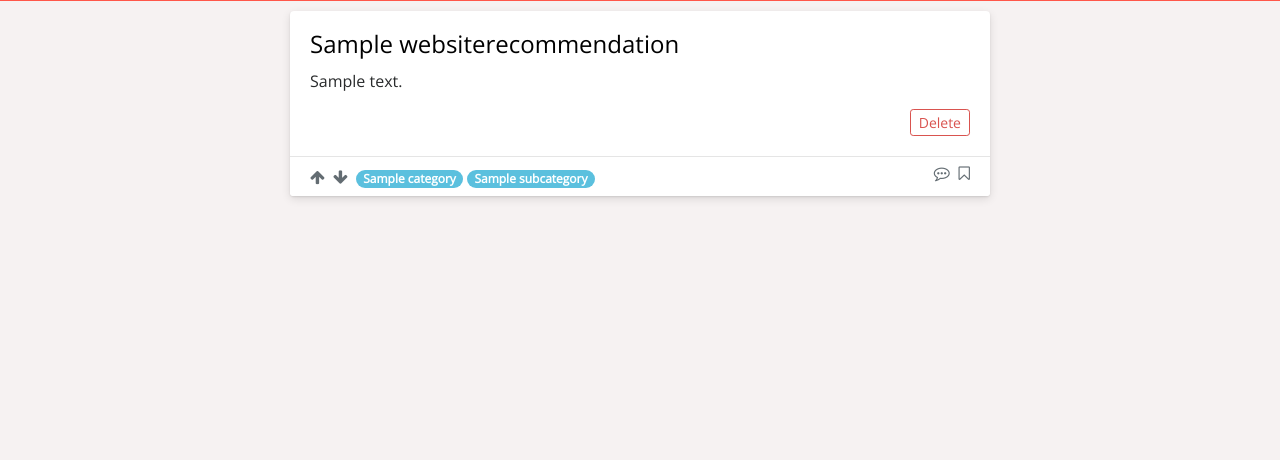
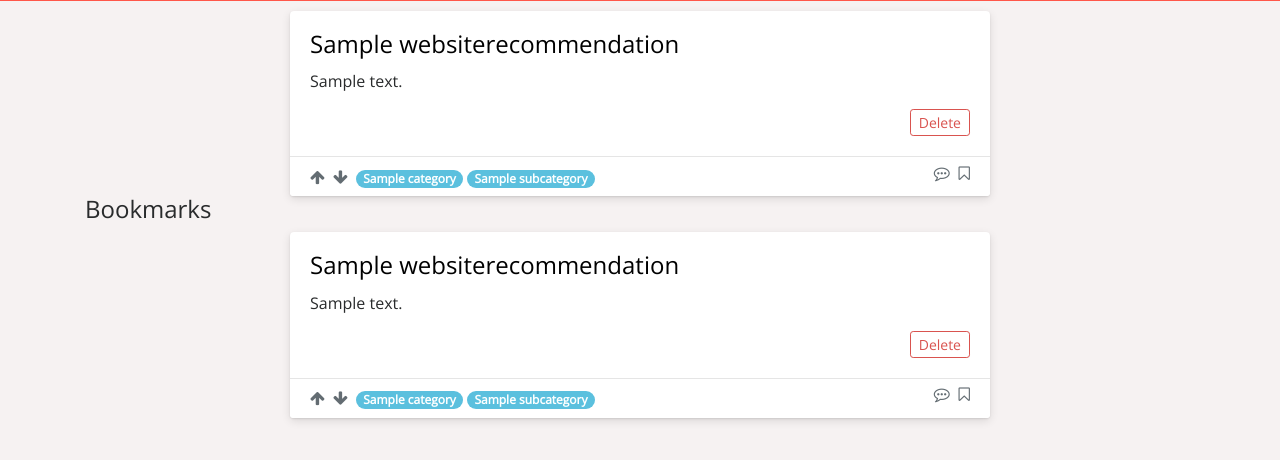
Before and after one commit to ollysmall/wikitowns, a Django app: a page that uses website/templates/website/profile.html in a window 1280 px wide. Shown: the part 215-675 px from the top of the page. Run offline with Django 3.2, Linux system fonts and the light colour scheme; a user stored in the database is signed in; tables that the repository leaves empty hold one stand-in row (values such as "Sample post"); some libraries are stand-ins or nearby versions.

Commit message:
commenting system added

```diff
--- a/static/css/main.css
+++ b/static/css/main.css
@@ -56,3 +56,9 @@ i:hover {
 .clicked-button {
   color: red;
 }
+
+.comment-textbox {
+  width: 100%;
+  margin: auto;
+  margin-top:10px;
+}
--- a/static/js/noobhub-ajax.js
+++ b/static/js/noobhub-ajax.js
@@ -54,6 +54,26 @@ $('.downvote_website').click(function(){
           });
     })
 
+$('.bookmark_website').click(function(){
+  $(this).toggleClass("clicked-button");
+  var websiteid = $(this).attr('data-websiteid');
+
+  $.ajax({
+             type: "POST",
+             url: '/bookmark_website/',
+             data: {'websiteid': websiteid},
+             dataType: "json",
+
+             success: function(response){
+
+
+              },
+              error: function(response) {
+                     window.location.href = '/accounts/login/';
+              }
+        });
+  })
+
 //gets the csrf token
 function getCookie(name) {
     var cookieValue = null;
--- a/website/admin.py
+++ b/website/admin.py
@@ -1,5 +1,5 @@
 from django.contrib import admin
-from website.models import Category, SubCategory, WebsiteRecommendation
+from website.models import Category, SubCategory, WebsiteRecommendation, WebsiteComment
 
 class CategoryAdmin(admin.ModelAdmin):
     prepopulated_fields = {'slug':('name',)}
@@ -10,3 +10,4 @@ class SubCategoryAdmin(admin.ModelAdmin):
 admin.site.register(Category, CategoryAdmin)
 admin.site.register(SubCategory, SubCategoryAdmin)
 admin.site.register(WebsiteRecommendation)
+admin.site.register(WebsiteComment)
--- a/website/models.py
+++ b/website/models.py
@@ -41,6 +41,7 @@ class WebsiteRecommendation(models.Model):
             default=timezone.now)
     upvote = models.ManyToManyField(User, related_name='website_upvote')
     downvote = models.ManyToManyField(User, related_name='website_downvote')
+    bookmark = models.ManyToManyField(User, related_name='bookmark')
 
     @property
     def total_votes(self):
@@ -56,3 +57,12 @@ class WebsiteRecommendation(models.Model):
 
     def __str__(self):
         return self.title
+
+class WebsiteComment(models.Model):
+    website = models.ForeignKey(WebsiteRecommendation, related_name='comments')
+    author = models.ForeignKey(User)
+    text = models.TextField(max_length=2000) #check this length is ok
+    created_date = models.DateTimeField(default=timezone.now)
+
+    def __str__(self):
+        return self.text
--- a/website/templates/website/create_website.html
+++ b/website/templates/website/create_website.html
@@ -5,6 +5,7 @@
 {% block title %}noobhub{% endblock %}
 
 {% block body_block %}
+
 <div>
   <form enctype="multipart/form-data" id="WebsiteForm" method="post">
     {% csrf_token %}
--- a/website/templates/website/profile.html
+++ b/website/templates/website/profile.html
@@ -57,6 +57,50 @@
     <strong>No recomendations have been made yet.</strong>
   {% endif %}
 
+  <h4>Bookmarks</h4>
+
+  {% if website_bookmarks %}
+
+    {% for website in website_bookmarks %}
+
+    <div class="card card-top-buffer card-link-text rec-shadow">
+
+      <div class="card-block">
+        <a href="{{ website.url }}" style="color: black;">
+        <h4 class="card-title">{{ website.title }}</h4>
+        </a>
+        <p class="card-text">{{ website.description }}</p>
+        <p></p>
+          {% if user.is_authenticated %}
+          {% if website.website_author.pk == user.pk %}
+            <a class="btn btn-outline-danger btn-sm pull-right" href="{% url 'delete_website' website.pk %}">Delete</a>
+          {% endif %}
+          {% endif %}
+        </p>
+      </div>
+
+      <div class="card-footer text-muted">
+        <i class="fa fa-arrow-up" aria-hidden="true">&nbsp;</i>
+        <i class="fa fa-arrow-down" aria-hidden="true">&nbsp;</i>
+        <a href="{% url 'category' website.category.slug %}">
+        <span class="badge badge-pill badge-info">{{ website.category }}</span>
+        </a>
+        <a href="{% url 'subcategory' website.category.slug website.subcategory.slug %}">
+        <span class="badge badge-pill badge-info">{{ website.subcategory }}</span>
+        </a>
+        <i class="fa fa-bookmark-o pull-right" aria-hidden="true"></i>
+        <i class="fa fa-commenting-o pull-right" aria-hidden="true">&nbsp;</i>
+
+      </div>
+
+    </div>
+
+    {% endfor %}
+
+  {% else %}
+    <strong>No bookmarks have been made yet.</strong>
+  {% endif %}
+
 </div>
 
 {% endblock %}
--- a/website/urls.py
+++ b/website/urls.py
@@ -11,4 +11,6 @@ urlpatterns = [
     url(r'^delete_website/(?P<pk>\d+)/$', login_required(views.DeleteWebsiteRecommendation.as_view()), name='delete_website'),
     url(r'^upvote_website/$', views.upvote_website, name='upvote_website'),
     url(r'^downvote_website/$', views.downvote_website, name='downvote_website'),
+    url(r'^bookmark_website/$', views.bookmark_website, name='bookmark_website'),
+    url(r'^category/(?P<category_name_slug>[\w\-]+)/(?P<subcategory_name_slug>[\w\-]+)/(?P<pk>\d+)/comments/$', views.website_comment, name='website_comment'),
 ]
--- a/website/views.py
+++ b/website/views.py
@@ -1,10 +1,10 @@
 from django.shortcuts import render
 from django.http import HttpResponse, Http404
-from website.models import Category, SubCategory, WebsiteRecommendation
-from website.forms import WebsiteForm
+from website.models import Category, SubCategory, WebsiteRecommendation, WebsiteComment
+from website.forms import WebsiteForm, WebsiteCommentForm
 from django.views.generic.edit import CreateView, UpdateView, DeleteView
 from django.core.urlresolvers import reverse
-from django.shortcuts import get_object_or_404
+from django.shortcuts import get_object_or_404, redirect
 from django.contrib.auth.models import User
 from django.views.decorators.http import require_POST
 from django.contrib.auth.decorators import login_required
@@ -93,6 +93,8 @@ def profile_page(request, username):
     context_dict['profile_user'] = user
     website_recommendations = WebsiteRecommendation.objects.filter(website_author=user).order_by('-created_date')[:100] #change the 100 so you can show unlimited recomendations
     context_dict['website_recommendations'] = website_recommendations
+    website_bookmarks = WebsiteRecommendation.objects.filter(bookmark=user).order_by('-created_date')[:100] #change the 100 so you can show unlimited recomendations
+    context_dict['website_bookmarks'] = website_bookmarks
     return render(request, 'website/profile.html', context_dict)
 
 @login_required
@@ -130,15 +132,64 @@ def downvote_website(request):
         website = WebsiteRecommendation.objects.get(id=int(websiteid))
 
         if website.downvote.filter(id=user.id).exists():
-            # user has already upvoted this website
-            # remove upvote
+            # user has already downvoted this website
+            # remove downvote
             website.downvote.remove(user)
 
         else:
-            # add a new upvote for this website
+            # add a new downvote for this website
             website.downvote.add(user)
             if website.upvote.filter(id=user.id).exists():
                 website.upvote.remove(user)
 
     ctx = {'total_website_votes': website.total_votes}
     return HttpResponse(website.total_votes)
+
+@login_required
+@require_POST
+def bookmark_website(request):
+
+    if request.method == 'POST':
+        user = request.user
+        websiteid = request.POST.get('websiteid')
+        website = WebsiteRecommendation.objects.get(id=int(websiteid))
+
+        if website.bookmark.filter(id=user.id).exists():
+            # user has already bookmarked this website
+            # remove bookmark
+            website.bookmark.remove(user)
+
+        else:
+            # add a new bookmark for this website
+            website.bookmark.add(user)
+
+    return HttpResponse(website.total_votes) #this should be changed - it doesnt need to respond with total votes
+
+def website_comment(request, category_name_slug, subcategory_name_slug, pk):
+    category_list = Category.objects.order_by('name')
+    context_dict = {'categories': category_list}
+    user = request.user
+    category = Category.objects.get(slug=category_name_slug)
+    context_dict['category'] = category
+    subcategory = SubCategory.objects.get(slug=subcategory_name_slug, category=category)
+    context_dict['subcategory'] = subcategory
+    website = get_object_or_404(WebsiteRecommendation, id=pk)
+    context_dict['website'] = website
+    comments = WebsiteComment.objects.filter(website=website).order_by('created_date')[:100] #change the 100 so you can show unlimited comments
+    context_dict['comments'] = comments
+
+
+    if request.method == "POST" and request.user.is_authenticated:
+        form = WebsiteCommentForm(request.POST)
+        if form.is_valid():
+            comment = form.save(commit=False)
+            comment.website = website
+            comment.author = user
+            comment.save()
+            return redirect('website_comment', category_name_slug=website.category.slug, subcategory_name_slug=website.subcategory.slug, pk=website.pk)
+
+    else:
+        form = WebsiteCommentForm()
+        context_dict['form'] = form
+
+        return render(request, 'website/website_comment.html', context_dict)
```
Also changed, not shown: website/forms.py (+12 -1 lines), website/templates/website/subcategory.html (+15 -2 lines), website/templates/website/website_comment.html (added, +104 -0 lines), website/migrations/0011_websiterecommendation_bookmark.py (added), website/migrations/0012_websitecomment.py (added), 1 other file.
